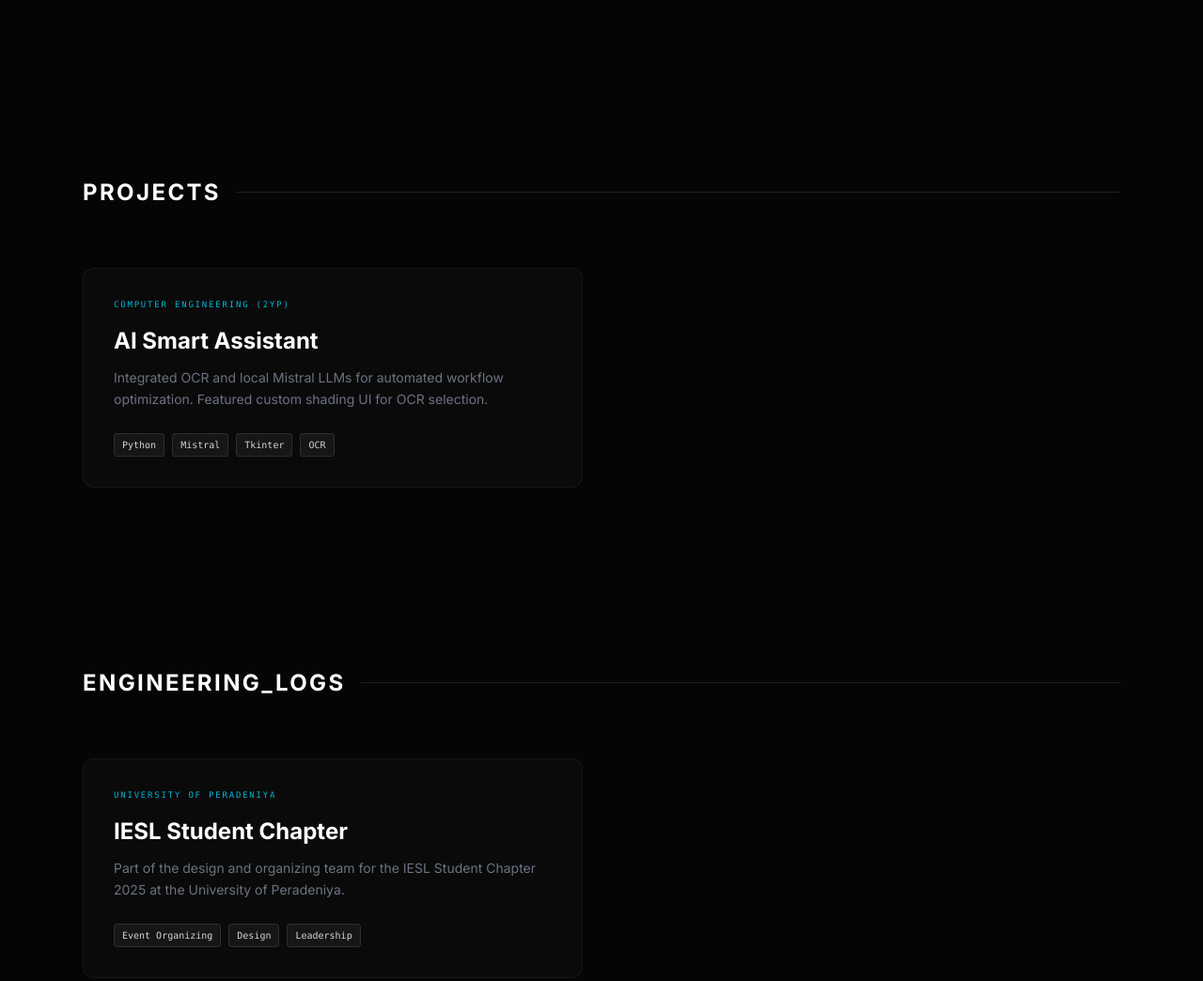
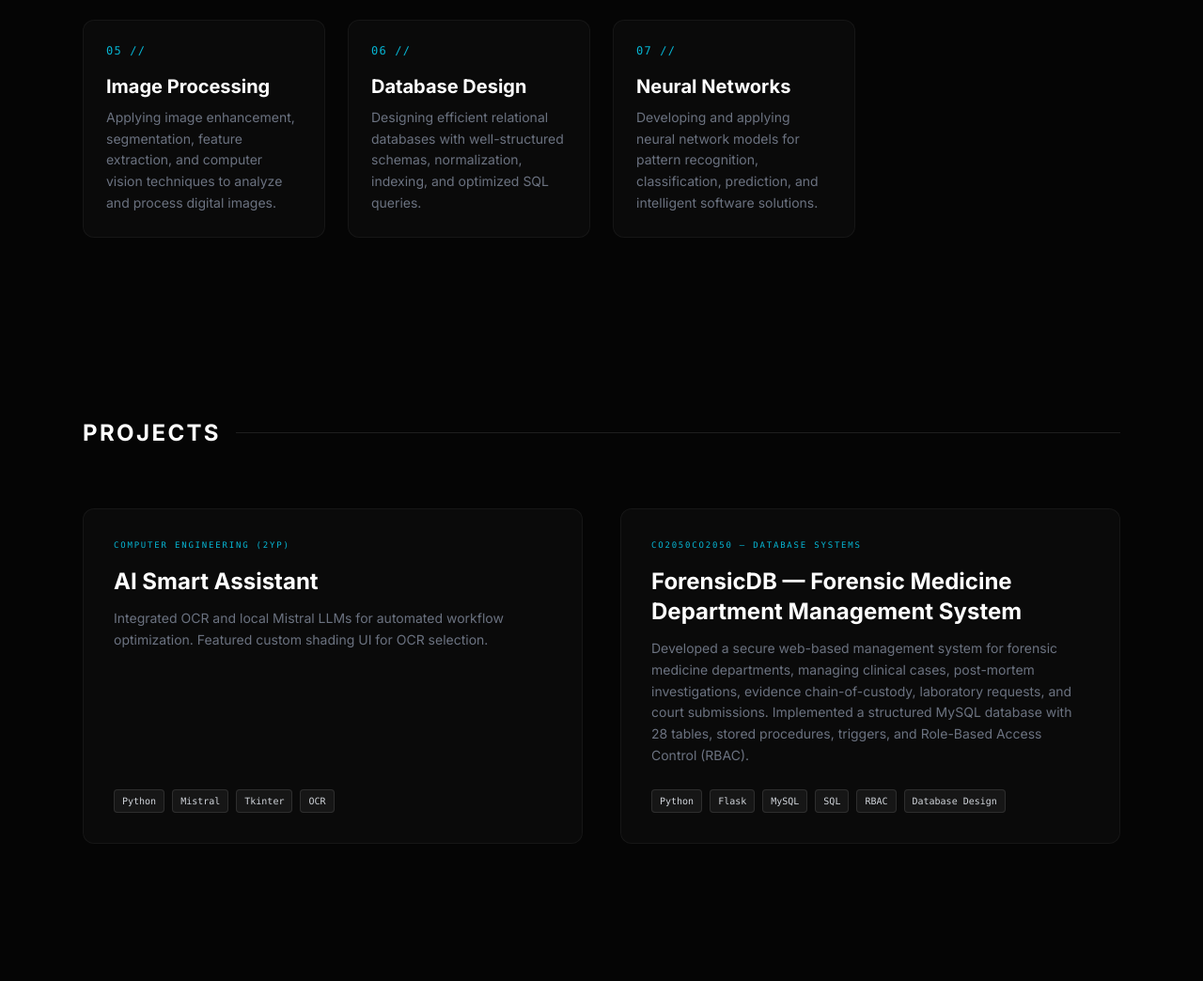
Before and after one commit to Janith23/janith-portfolio, a plain HTML site: page index.html in a window 1280 px wide. Shown: the part 1757-2801 px from the top of the page at 94% size. Drawn offline with nearby package versions, Linux system fonts and the light colour scheme.

Commit message:
update the site

```diff
--- a/css/style.css
+++ b/css/style.css
@@ -36,10 +36,22 @@ body { font-family: 'Inter', sans-serif; }
 }
 
 /* Project Card Glow */
-.project-card:hover {
-    box-shadow: 0 0 50px rgba(34, 211, 238, 0.08);
+/* Fix for Project Card Alignment */
+.project-card {
+    display: flex;
+    flex-direction: column;
+    height: 100%;
 }
 
+/* This makes the description stretch to fill any empty space */
+.project-card p {
+    flex-grow: 1;
+}
+
+/* This pins the skills section exactly to the bottom */
+.project-card > div:last-child {
+    margin-top: auto;
+}
 /* Custom Scrollbar */
 ::-webkit-scrollbar {
     width: 8px;
--- a/index.html
+++ b/index.html
@@ -116,6 +116,31 @@
                     Hacking</h3>
                 <p class="text-gray-500 text-sm leading-relaxed">Conducting vulnerability assessments, penetration
                     testing, and securing networks against emerging threats.</p>
+            </div>
+            <!-- Image processing -->
+            <div
+                class="group p-6 bg-[#0a0a0a] border border-white/5 rounded-xl hover:border-cyan-400/50 hover:shadow-[0_0_20px_rgba(34,211,238,0.1)] transition-all duration-300">
+                <div class="text-cyan-500 font-mono text-xs mb-4 uppercase tracking-widest">05 //</div>
+                <h3 class="text-xl font-bold text-white mb-2 group-hover:text-cyan-400 transition-colors">Image Processing</h3>
+                <p class="text-gray-500 text-sm leading-relaxed">Applying image enhancement, segmentation, feature extraction, and computer vision
+                    techniques to analyze and process digital images.</p>
+            </div>
+
+            <!-- database design -->
+            <div
+                class="group p-6 bg-[#0a0a0a] border border-white/5 rounded-xl hover:border-cyan-400/50 hover:shadow-[0_0_20px_rgba(34,211,238,0.1)] transition-all duration-300">
+                <div class="text-cyan-500 font-mono text-xs mb-4 uppercase tracking-widest">06 //</div>
+                <h3 class="text-xl font-bold text-white mb-2 group-hover:text-cyan-400 transition-colors">Database Design</h3>
+                <p class="text-gray-500 text-sm leading-relaxed">Designing efficient relational databases with well-structured schemas, normalization,
+                    indexing, and optimized SQL queries.</p>
+            </div>
+            <!-- NEural NEtworking -->
+            <div
+                class="group p-6 bg-[#0a0a0a] border border-white/5 rounded-xl hover:border-cyan-400/50 hover:shadow-[0_0_20px_rgba(34,211,238,0.1)] transition-all duration-300">
+                <div class="text-cyan-500 font-mono text-xs mb-4 uppercase tracking-widest">07 //</div>
+                <h3 class="text-xl font-bold text-white mb-2 group-hover:text-cyan-400 transition-colors">Neural Networks</h3>
+                <p class="text-gray-500 text-sm leading-relaxed">Developing and applying neural network models for pattern recognition, classification,
+                    prediction, and intelligent software solutions.</p>
             </div>
         </div>
     </section>
--- a/js/main.js
+++ b/js/main.js
@@ -15,6 +15,13 @@ const projects = [
         tag: "COMPUTER ENGINEERING (2YP)",
         desc: "Integrated OCR and local Mistral LLMs for automated workflow optimization. Featured custom shading UI for OCR selection.",
         tech: ["Python", "Mistral", "Tkinter", "OCR"]
+    },
+
+    {
+        title: "ForensicDB — Forensic Medicine Department Management System",
+        tag: "CO2050CO2050 – Database Systems",
+        desc: "Developed a secure web-based management system for forensic medicine departments, managing clinical cases, post-mortem investigations, evidence chain-of-custody, laboratory requests, and court submissions. Implemented a structured MySQL database with 28 tables, stored procedures, triggers, and Role-Based Access Control (RBAC).",
+        tech: ["Python", "Flask", "MySQL", "SQL","RBAC", "Database Design"]
     }
 ];
 
```
